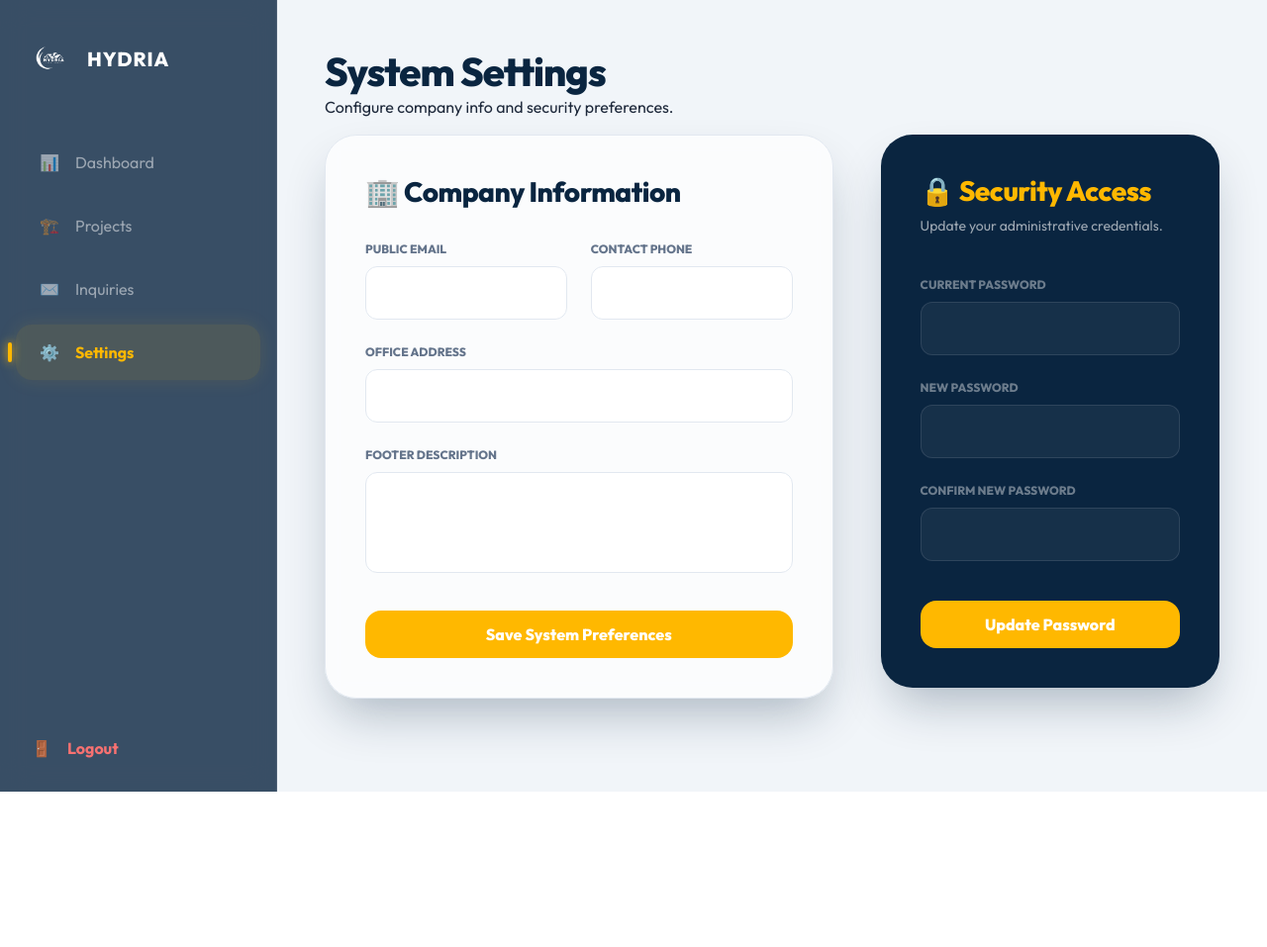
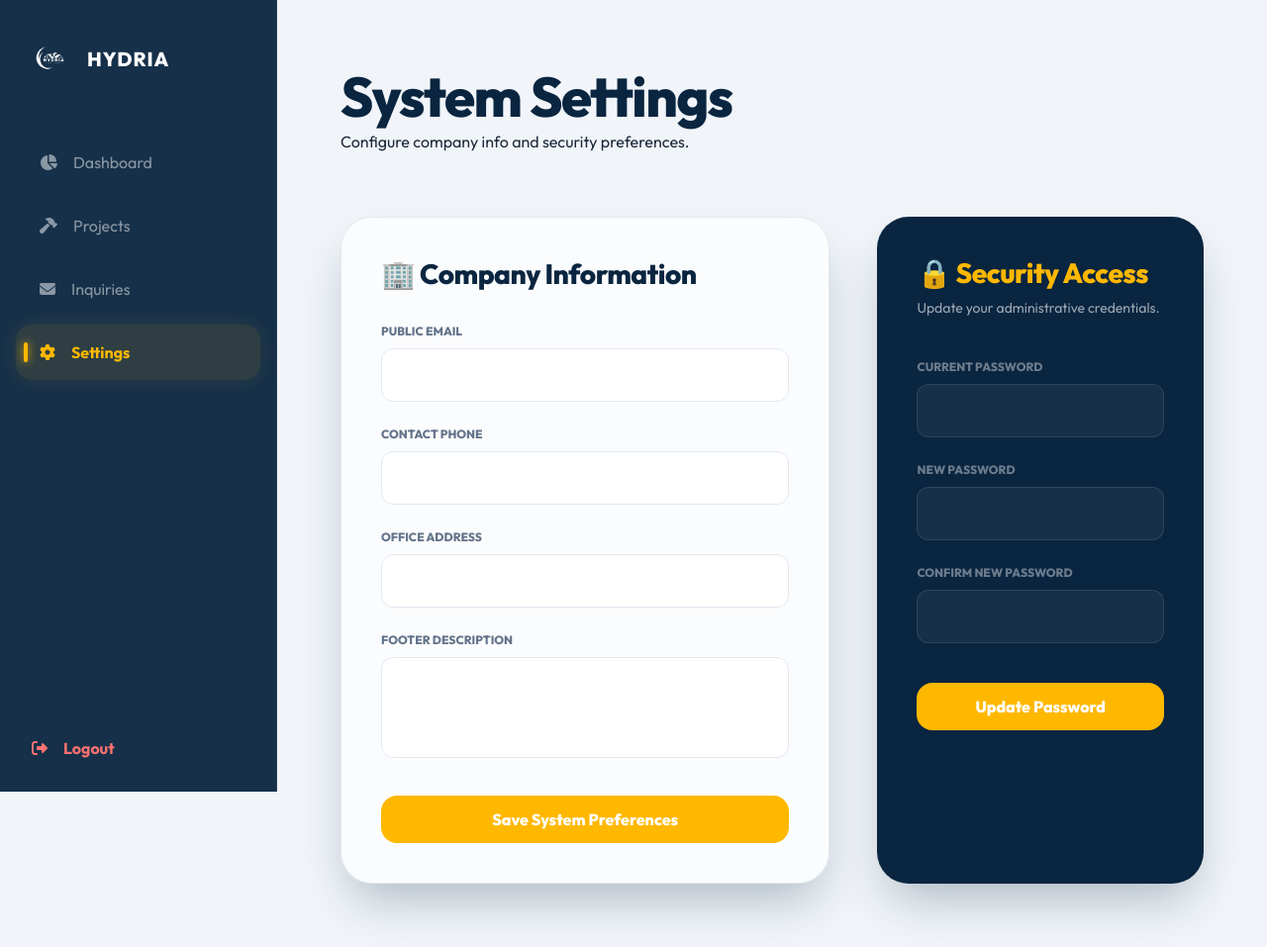
Before and after one commit to Gitloggers/Hydria, a PHP site: page /admin_settings.php in a window 1280 px wide. Shown: the whole page at 99% size. Before the commit the page ends 800 px from the top, so only its background shows below. Run offline with PHP 8.4, Linux system fonts and the light colour scheme; the visitor is signed in with stand-in values (Sample User, id 1); data that the repository does not hold is empty.

Commit message:
Final Overhaul: Pro-Flex Structure, Flush Sidebar, and Omni-Swipe Protection

```diff
--- a/admin_header.php
+++ b/admin_header.php
@@ -11,13 +11,14 @@ require_once 'check_auth.php';
     <link href="https://fonts.googleapis.com/css2?family=Outfit:wght@400;600;700;800&display=swap" rel="stylesheet">
     <link href="https://cdn.jsdelivr.net/npm/bootstrap@5.3.0/dist/css/bootstrap.min.css" rel="stylesheet">
     <link href="https://unpkg.com/aos@2.3.1/dist/aos.css" rel="stylesheet">
+    <link rel="stylesheet" href="https://cdnjs.cloudflare.com/ajax/libs/font-awesome/6.4.0/css/all.min.css">
     <script src="https://cdn.jsdelivr.net/npm/bootstrap@5.3.0/dist/js/bootstrap.bundle.min.js"></script>
     <script src="https://unpkg.com/aos@2.3.1/dist/aos.js"></script>
     <script src="https://cdn.jsdelivr.net/npm/chart.js"></script>
     <style>
         :root {
             --primary: #0A2540;
-            --primary-glass: rgba(10, 37, 64, 0.8);
+            --primary-glass: rgba(10, 37, 64, 0.95);
             --secondary: #FFB800;
             --secondary-hover: #E6A600;
             --bg: #F1F5F9;
@@ -34,16 +35,21 @@ require_once 'check_auth.php';
             background-color: var(--bg);
             color: var(--text);
             margin: 0;
+            overflow-x: hidden;
+        }
+
+        .admin-wrapper {
             display: flex;
             min-height: 100vh;
+            width: 100%;
         }
 
-        /* Sidebar Glassmorphism */
+        /* Sidebar - Flush Look */
         .sidebar {
             width: 280px;
             background: var(--primary-glass);
-            backdrop-filter: blur(15px);
-            -webkit-backdrop-filter: blur(15px);
+            backdrop-filter: blur(20px);
+            -webkit-backdrop-filter: blur(20px);
             color: white;
             display: flex;
             flex-direction: column;
@@ -51,8 +57,9 @@ require_once 'check_auth.php';
             height: 100vh;
             left: 0;
             top: 0;
-            z-index: 100;
+            z-index: 1000;
             border-right: 1px solid rgba(255, 255, 255, 0.1);
+            transition: var(--transition);
         }
 
         .sidebar-header {
@@ -62,16 +69,8 @@ require_once 'check_auth.php';
             gap: 1rem;
         }
 
-        .sidebar-header img {
-            height: 40px;
-        }
-
-        .sidebar-title {
-            font-size: 1.25rem;
-            font-weight: 800;
-            letter-spacing: 1px;
-            color: #fff;
-        }
+        .sidebar-header img { height: 40px; }
+        .sidebar-title { font-size: 1.25rem; font-weight: 800; letter-spacing: 1px; color: #fff; }
 
         .sidebar-nav {
             flex: 1;
@@ -91,246 +90,131 @@ require_once 'check_auth.php';
             font-weight: 500;
             border-radius: 1rem;
             transition: var(--transition);
+            position: relative;
         }
 
-        .nav-link:hover {
-            background-color: rgba(255, 255, 255, 0.05);
-            color: #fff;
-            transform: translateX(5px);
+        .nav-link:hover { background-color: rgba(255, 255, 255, 0.05); color: #fff; transform: translateX(5px); }
+        .nav-link.active { background-color: rgba(255, 184, 0, 0.1); color: var(--secondary); font-weight: 700; box-shadow: 0 0 20px rgba(255, 184, 0, 0.1); }
+        .nav-link.active::before { content: ''; position: absolute; left: 8px; width: 4px; height: 20px; background: var(--secondary); border-radius: 10px; box-shadow: 0 0 10px var(--secondary); }
+
+        /* Mobile Sidebar Toggle */
+        .sidebar-toggle {
+            display: none;
+            position: fixed;
+            top: 1rem;
+            right: 1rem;
+            z-index: 2000;
+            background: var(--secondary);
+            color: #000;
+            border: none;
+            width: 44px;
+            height: 44px;
+            border-radius: 10px;
+            font-size: 1.1rem;
+            cursor: pointer;
+            box-shadow: 0 8px 20px rgba(251, 191, 36, 0.4);
+            transition: var(--transition);
         }
 
-        .nav-link.active {
-            background-color: rgba(255, 184, 0, 0.1);
-            color: var(--secondary);
-            font-weight: 700;
-            box-shadow: 0 0 20px rgba(255, 184, 0, 0.1);
-        }
-
-        .nav-link.active::before {
-            content: '';
-            position: absolute;
-            left: 8px;
-            width: 4px;
-            height: 20px;
-            background: var(--secondary);
-            border-radius: 10px;
-            box-shadow: 0 0 10px var(--secondary);
-        }
-
-        /* Main Content */
+        /* Main Content Area */
         .main-content {
             flex: 1;
             margin-left: 280px;
-            padding: clamp(1rem, 5vw, 3rem);
+            padding: clamp(1.5rem, 5vw, 4rem);
             box-sizing: border-box;
-            width: 100%;
+            width: calc(100% - 280px);
+            transition: var(--transition);
+            min-height: 100vh;
         }
 
-        /* Mobile Adjustments */
+        /* Mobile Breakpoints */
         @media (max-width: 992px) {
-            body {
-                flex-direction: column;
+            .sidebar {
+                left: -280px;
+                border-radius: 0;
+            }
+            .sidebar.active { left: 0; }
+            .sidebar-toggle { display: flex; align-items: center; justify-content: center; }
+            .main-content {
+                margin-left: 0;
+                width: 100%;
+                padding: 6rem 20px 2rem 20px; /* 20px Mobile Padding */
+            }
+            .sidebar-overlay {
+                display: none;
+                position: fixed;
+                top: 0; left: 0; width: 100%; height: 100%;
+                background: rgba(0,0,0,0.5);
+                backdrop-filter: blur(4px);
+                z-index: 999;
+            }
+            .sidebar-overlay.active { display: block; }
         }
 
-            .sidebar {
-                width: 100%;
-                height: auto;
-                position: relative;
-                padding-bottom: 1rem;
-            }
+        /* Utilities */
+        .page-header-wrapper { display: flex; justify-content: space-between; align-items: center; margin-bottom: 3rem; flex-wrap: wrap; gap: 1.5rem; }
+        .page-header h1 { font-size: clamp(2rem, 5vw, 3.5rem); font-weight: 800; color: var(--primary); margin: 0; letter-spacing: -1.5px; }
+        .table-responsive { width: 100%; overflow-x: auto; -webkit-overflow-scrolling: touch; }
+        .weather-widget { background: #fff; padding: 0.75rem 1.25rem; border-radius: 1rem; display: flex; align-items: center; gap: 1rem; box-shadow: var(--shadow-float); border: 1px solid var(--border); font-size: 0.8125rem; font-weight: 600; min-width: 240px; }
+        .weather-icon { font-size: 1.5rem; color: var(--secondary); }
 
-            .sidebar-nav {
-                flex-direction: row;
-                overflow-x: auto;
-                padding: 0 1rem;
-                gap: 0.5rem;
-            }
-
-            .nav-link {
-                white-space: nowrap;
-                padding: 0.75rem 1rem;
-                font-size: 0.875rem;
-            }
-
-            .main-content {
-                margin-left: 0;
-            }
-
-            .page-header h1 {
-                font-size: 1.75rem;
-            }
-
-            .page-header-wrapper {
-                flex-direction: column;
-                gap: 1rem;
-            }
-        }
-
-        .page-header h1 {
-            font-size: clamp(1.75rem, 5vw, 2.5rem);
-            font-weight: 800;
-            color: var(--primary);
-            margin: 0;
-            letter-spacing: -1px;
-        }
-
-        /* Weather Stub */
-        .weather-widget {
-            background: #fff;
-            padding: 0.75rem 1.5rem;
-            border-radius: 1.5rem;
-            display: flex;
-            align-items: center;
-            gap: 1rem;
-            box-shadow: var(--shadow-float);
-            border: 1px solid var(--border);
-            font-size: 0.875rem;
-            font-weight: 600;
-        }
-
-        .weather-icon {
-            font-size: 1.5rem;
-            color: var(--secondary);
-        }
-
-        /* Modern Table UI */
-        .table-card {
-            background: #fff;
-            border-radius: 1.5rem;
-            overflow-x: auto; /* Allow horizontal scroll on small screens */
-            box-shadow: var(--shadow-float);
-            border: 1px solid var(--border);
-        }
-
-        table {
-            width: 100%;
-            border-collapse: collapse;
-        }
-
-        th {
-            background-color: #F8FAFC;
-            padding: 1.25rem 1.5rem;
-            text-align: left;
-            font-weight: 800;
-            color: var(--primary);
-            font-size: 0.75rem;
-            text-transform: uppercase;
-            letter-spacing: 1px;
-        }
-
-        td {
-            padding: 1.25rem 1.5rem;
-            border-bottom: 1px solid #F1F5F9;
-            color: var(--text);
-            font-size: 0.9375rem;
-            transition: background 0.3s;
-        }
-
-        tr:hover td {
-            background-color: rgba(255, 184, 0, 0.05);
-        }
-
-        tr:last-child td {
-            border-bottom: none;
-        }
-
-        /* Buttons */
-        .btn {
-            display: inline-flex;
-            align-items: center;
-            justify-content: center;
-            padding: 0.75rem 1.5rem;
-            border-radius: 1rem;
-            font-weight: 700;
-            cursor: pointer;
-            transition: var(--transition);
-            border: none;
-            font-family: inherit;
-            text-decoration: none;
-        }
-
-        .btn-primary {
-            background-color: var(--secondary);
-            color: #fff;
-        }
-
-        .btn-primary:hover {
-            transform: scale(1.05);
-            box-shadow: 0 10px 20px rgba(255, 184, 0, 0.3);
-        }
-
-        /* Widget Cards */
-        .widget-card {
-            background: var(--primary);
-            color: #fff;
-            padding: 2.5rem;
-            border-radius: 2rem;
-            position: relative;
-            overflow: hidden;
-            box-shadow: 0 25px 50px -12px rgba(10, 37, 64, 0.3);
-            transition: var(--transition);
-        }
-
-        .widget-card:hover {
-            transform: translateY(-10px);
-            box-shadow: 0 35px 60px -12px rgba(10, 37, 64, 0.4);
-        }
-
-        .widget-label {
-            font-size: 0.75rem;
-            font-weight: 800;
-            text-transform: uppercase;
-            letter-spacing: 2px;
-            color: rgba(255, 255, 255, 0.5);
-            margin-bottom: 1rem;
-        }
-
-        .widget-value {
-            font-size: 4rem;
-            font-weight: 800;
-            color: var(--secondary);
-            line-height: 1;
-        }
-
-        .widget-icon {
-            position: absolute;
-            right: -10px;
-            bottom: -10px;
-            font-size: 6rem;
-            opacity: 0.1;
-        }
+        /* Tables & Cards */
+        .table-card { background: #fff; border-radius: 1.5rem; overflow: hidden; box-shadow: var(--shadow-float); border: 1px solid var(--border); }
+        table { width: 100%; border-collapse: collapse; }
+        th { background-color: #F8FAFC; padding: 1.25rem 1.5rem; text-align: left; font-weight: 800; color: var(--primary); font-size: 0.75rem; text-transform: uppercase; letter-spacing: 1px; }
+        td { padding: 1.25rem 1.5rem; border-bottom: 1px solid #F1F5F9; color: var(--text); font-size: 0.9375rem; transition: background 0.3s; }
+        tr:hover td { background-color: rgba(255, 184, 0, 0.05); }
+        .btn { display: inline-flex; align-items: center; justify-content: center; padding: 0.75rem 1.5rem; border-radius: 1rem; font-weight: 700; cursor: pointer; transition: var(--transition); border: none; font-family: inherit; text-decoration: none; }
+        .btn-primary { background-color: var(--secondary); color: #fff; }
+        .widget-card { background: var(--primary); color: #fff; padding: 2.5rem; border-radius: 2rem; position: relative; overflow: hidden; box-shadow: 0 25px 50px -12px rgba(10, 37, 64, 0.3); transition: var(--transition); }
     </style>
 </head>
 
 <body>
+    <div class="admin-wrapper">
+        <button class="sidebar-toggle" onclick="toggleSidebar()">
+            <i class="fas fa-bars"></i>
+        </button>
+
+        <div class="sidebar-overlay" onclick="toggleSidebar()"></div>
         <aside class="sidebar">
             <div class="sidebar-header">
                 <img src="assets/logo.png" alt="Logo" style="filter: brightness(0) invert(1);">
                 <span class="sidebar-title">HYDRIA</span>
             </div>
             <nav class="sidebar-nav">
-            <a href="admin_dashboard.php"
-                class="nav-link <?= basename($_SERVER['PHP_SELF']) == 'admin_dashboard.php' ? 'active' : '' ?>">
-                <span>📊</span> Dashboard
+                <a href="admin_dashboard.php" class="nav-link <?= basename($_SERVER['PHP_SELF']) == 'admin_dashboard.php' ? 'active' : '' ?>">
+                    <i class="fas fa-chart-pie"></i> Dashboard
                 </a>
-            <a href="admin_projects.php"
-                class="nav-link <?= basename($_SERVER['PHP_SELF']) == 'admin_projects.php' ? 'active' : '' ?>">
-                <span>🏗️</span> Projects
+                <a href="admin_projects.php" class="nav-link <?= basename($_SERVER['PHP_SELF']) == 'admin_projects.php' ? 'active' : '' ?>">
+                    <i class="fas fa-hammer"></i> Projects
                 </a>
-            <a href="admin_inquiries.php"
-                class="nav-link <?= basename($_SERVER['PHP_SELF']) == 'admin_inquiries.php' ? 'active' : '' ?>">
-                <span>✉️</span> Inquiries
+                <a href="admin_inquiries.php" class="nav-link <?= basename($_SERVER['PHP_SELF']) == 'admin_inquiries.php' ? 'active' : '' ?>">
+                    <i class="fas fa-envelope"></i> Inquiries
                 </a>
-            <a href="admin_settings.php"
-                class="nav-link <?= basename($_SERVER['PHP_SELF']) == 'admin_settings.php' ? 'active' : '' ?>">
-                <span>⚙️</span> Settings
+                <a href="admin_settings.php" class="nav-link <?= basename($_SERVER['PHP_SELF']) == 'admin_settings.php' ? 'active' : '' ?>">
+                    <i class="fas fa-cog"></i> Settings
                 </a>
             </nav>
             <div style="padding: 1rem;">
-            <a href="logout.php"
-                style="display: flex; align-items: center; gap: 1rem; padding: 1rem; color: #F87171; text-decoration: none; font-weight: 700; border-radius: 1rem; transition: 0.3s;">
-                <span>🚪</span> Logout
+                <a href="logout.php" style="display: flex; align-items: center; gap: 1rem; padding: 1rem; color: #F87171; text-decoration: none; font-weight: 700; border-radius: 1rem; transition: 0.3s;">
+                    <i class="fas fa-sign-out-alt"></i> Logout
                 </a>
             </div>
         </aside>
+
+        <script>
+            function toggleSidebar() {
+                document.querySelector('.sidebar').classList.toggle('active');
+                document.querySelector('.sidebar-overlay').classList.toggle('active');
+                const icon = document.querySelector('.sidebar-toggle i');
+                if (document.querySelector('.sidebar').classList.contains('active')) {
+                    icon.classList.remove('fa-bars');
+                    icon.classList.add('fa-times');
+                } else {
+                    icon.classList.remove('fa-times');
+                    icon.classList.add('fa-bars');
+                }
+            }
+        </script>
         <main class="main-content">
--- a/admin_inquiries.php
+++ b/admin_inquiries.php
@@ -16,7 +16,8 @@ include_once 'admin_header.php';
 </div>
 
 <div class="table-card">
-    <table id="crmTable">
+    <div class="table-responsive">
+        <table id="crmTable">
         <thead>
             <tr>
                 <th>Status</th>
@@ -66,6 +67,7 @@ include_once 'admin_header.php';
             ?>
         </tbody>
     </table>
+    </div>
 </div>
 
 <!-- Inquiry Detail Modal -->
--- a/admin_settings.php
+++ b/admin_settings.php
@@ -88,40 +88,41 @@ include_once 'admin_header.php';
     </div>
 <?php endif; ?>
 
-<div style="display: grid; grid-template-columns: 1.5fr 1fr; gap: 3rem;">
+<div class="settings-flex-container" style="display: flex; flex-wrap: wrap; gap: 3rem;">
     <!-- Company Info & System Prefs -->
-    <div style="display: flex; flex-direction: column; gap: 3rem;">
-        <div class="widget-card" style="background: rgba(255,255,255,0.7); backdrop-filter: blur(10px); color: var(--primary); border: 1px solid var(--border);" data-aos="fade-up">
+    <div class="settings-card-wrapper" style="flex: 1.5; min-width: min(100%, 450px);">
+        <div class="widget-card" style="background: rgba(255,255,255,0.7); backdrop-filter: blur(10px); color: var(--primary); border: 1px solid var(--border); height: 100%;" data-aos="fade-up">
             <h3 style="margin-top: 0; font-weight: 800; letter-spacing: -0.5px;">🏢 Company Information</h3>
             <form method="post" action="">
-                <div style="display: grid; grid-template-columns: 1fr 1fr; gap: 1.5rem; margin-top: 2rem;">
-                    <div>
+                <div style="display: flex; flex-wrap: wrap; gap: 1.5rem; margin-top: 2rem;">
+                    <div style="flex: 1; min-width: 200px;">
                         <label style="display: block; font-size: 0.75rem; font-weight: 800; text-transform: uppercase; color: var(--text-muted); margin-bottom: 0.5rem;">Public Email</label>
                         <input type="email" name="settings[company_email]" value="<?= htmlspecialchars($settings['company_email'] ?? '') ?>"
-                               style="width: 100%; padding: 0.875rem; border-radius: 0.75rem; border: 1px solid var(--border); font-family: inherit;">
+                               style="width: 100%; max-width: 100%; padding: 0.875rem; border-radius: 0.75rem; border: 1px solid var(--border); font-family: inherit;">
                     </div>
-                    <div>
+                    <div style="flex: 1; min-width: 200px;">
                         <label style="display: block; font-size: 0.75rem; font-weight: 800; text-transform: uppercase; color: var(--text-muted); margin-bottom: 0.5rem;">Contact Phone</label>
                         <input type="text" name="settings[company_phone]" value="<?= htmlspecialchars($settings['company_phone'] ?? '') ?>"
-                               style="width: 100%; padding: 0.875rem; border-radius: 0.75rem; border: 1px solid var(--border); font-family: inherit;">
+                               style="width: 100%; max-width: 100%; padding: 0.875rem; border-radius: 0.75rem; border: 1px solid var(--border); font-family: inherit;">
                     </div>
                 </div>
                 <div style="margin-top: 1.5rem;">
                     <label style="display: block; font-size: 0.75rem; font-weight: 800; text-transform: uppercase; color: var(--text-muted); margin-bottom: 0.5rem;">Office Address</label>
                     <input type="text" name="settings[company_address]" value="<?= htmlspecialchars($settings['company_address'] ?? '') ?>"
-                           style="width: 100%; padding: 0.875rem; border-radius: 0.75rem; border: 1px solid var(--border); font-family: inherit;">
+                           style="width: 100%; max-width: 100%; padding: 0.875rem; border-radius: 0.75rem; border: 1px solid var(--border); font-family: inherit;">
                 </div>
                 <div style="margin-top: 1.5rem;">
                     <label style="display: block; font-size: 0.75rem; font-weight: 800; text-transform: uppercase; color: var(--text-muted); margin-bottom: 0.5rem;">Footer Description</label>
-                    <textarea name="settings[footer_desc]" rows="3" style="width: 100%; padding: 0.875rem; border-radius: 0.75rem; border: 1px solid var(--border); font-family: inherit; resize: none;"><?= htmlspecialchars($settings['footer_desc'] ?? '') ?></textarea>
+                    <textarea name="settings[footer_desc]" rows="3" style="width: 100%; max-width: 100%; padding: 0.875rem; border-radius: 0.75rem; border: 1px solid var(--border); font-family: inherit; resize: none;"><?= htmlspecialchars($settings['footer_desc'] ?? '') ?></textarea>
                 </div>
-                <button type="submit" name="update_settings" class="btn btn-primary" style="margin-top: 2rem; width: 100%; font-weight: 800;">Save System Preferences</button>
+                <button type="submit" name="update_settings" class="btn btn-primary settings-btn" style="margin-top: 2rem; width: 100%; font-weight: 800;">Save System Preferences</button>
             </form>
         </div>
     </div>
 
     <!-- Security Section -->
-    <div class="widget-card" style="background: var(--primary); color: #fff; height: fit-content;" data-aos="fade-left">
+    <div class="settings-card-wrapper" style="flex: 1; min-width: min(100%, 320px);">
+        <div class="widget-card" style="background: var(--primary); color: #fff; height: 100%;" data-aos="fade-left">
             <h3 style="margin-top: 0; font-weight: 800; letter-spacing: -0.5px; color: var(--secondary);">🔒 Security Access</h3>
             <p style="font-size: 0.875rem; color: rgba(255,255,255,0.6); margin-bottom: 2.5rem;">Update your administrative credentials.</p>
 
@@ -129,21 +130,38 @@ include_once 'admin_header.php';
                 <div style="margin-bottom: 1.5rem;">
                     <label style="display: block; font-size: 0.75rem; font-weight: 800; text-transform: uppercase; color: rgba(255,255,255,0.4); margin-bottom: 0.5rem;">Current Password</label>
                     <input type="password" name="current_password" required
-                       style="width: 100%; padding: 0.875rem; border-radius: 0.75rem; border: 1px solid rgba(255,255,255,0.1); background: rgba(255,255,255,0.05); color: #fff; font-family: inherit;">
+                           style="width: 100%; max-width: 100%; padding: 0.875rem; border-radius: 0.75rem; border: 1px solid rgba(255,255,255,0.1); background: rgba(255,255,255,0.05); color: #fff; font-family: inherit;">
                 </div>
                 <div style="margin-bottom: 1.5rem;">
                     <label style="display: block; font-size: 0.75rem; font-weight: 800; text-transform: uppercase; color: rgba(255,255,255,0.4); margin-bottom: 0.5rem;">New Password</label>
                     <input type="password" name="new_password" required
-                       style="width: 100%; padding: 0.875rem; border-radius: 0.75rem; border: 1px solid rgba(255,255,255,0.1); background: rgba(255,255,255,0.05); color: #fff; font-family: inherit;">
+                           style="width: 100%; max-width: 100%; padding: 0.875rem; border-radius: 0.75rem; border: 1px solid rgba(255,255,255,0.1); background: rgba(255,255,255,0.05); color: #fff; font-family: inherit;">
                 </div>
                 <div style="margin-bottom: 2.5rem;">
                     <label style="display: block; font-size: 0.75rem; font-weight: 800; text-transform: uppercase; color: rgba(255,255,255,0.4); margin-bottom: 0.5rem;">Confirm New Password</label>
                     <input type="password" name="confirm_password" required
-                       style="width: 100%; padding: 0.875rem; border-radius: 0.75rem; border: 1px solid rgba(255,255,255,0.1); background: rgba(255,255,255,0.05); color: #fff; font-family: inherit;">
+                           style="width: 100%; max-width: 100%; padding: 0.875rem; border-radius: 0.75rem; border: 1px solid rgba(255,255,255,0.1); background: rgba(255,255,255,0.05); color: #fff; font-family: inherit;">
                 </div>
-            <button type="submit" name="change_password" class="btn btn-primary" style="width: 100%; font-weight: 800;">Update Password</button>
+                <button type="submit" name="change_password" class="btn btn-primary settings-btn" style="width: 100%; font-weight: 800;">Update Password</button>
             </form>
         </div>
     </div>
+</div>
+
+<style>
+    @media (max-width: 992px) {
+        .settings-flex-container {
+            flex-direction: column !important;
+        }
+        .settings-card-wrapper {
+            width: 100% !important;
+            margin-bottom: 1rem;
+        }
+        .settings-btn {
+            padding: 1.25rem !important;
+            font-size: 1rem !important;
+        }
+    }
+</style>
 
 <?php include_once 'admin_footer.php'; ?>
```
Also changed, not shown: admin_dashboard.php (+8 -5 lines), admin_projects.php (+6 -4 lines), style.css (+27 -10 lines). Lines whose indentation alone changed are shown as unchanged.
